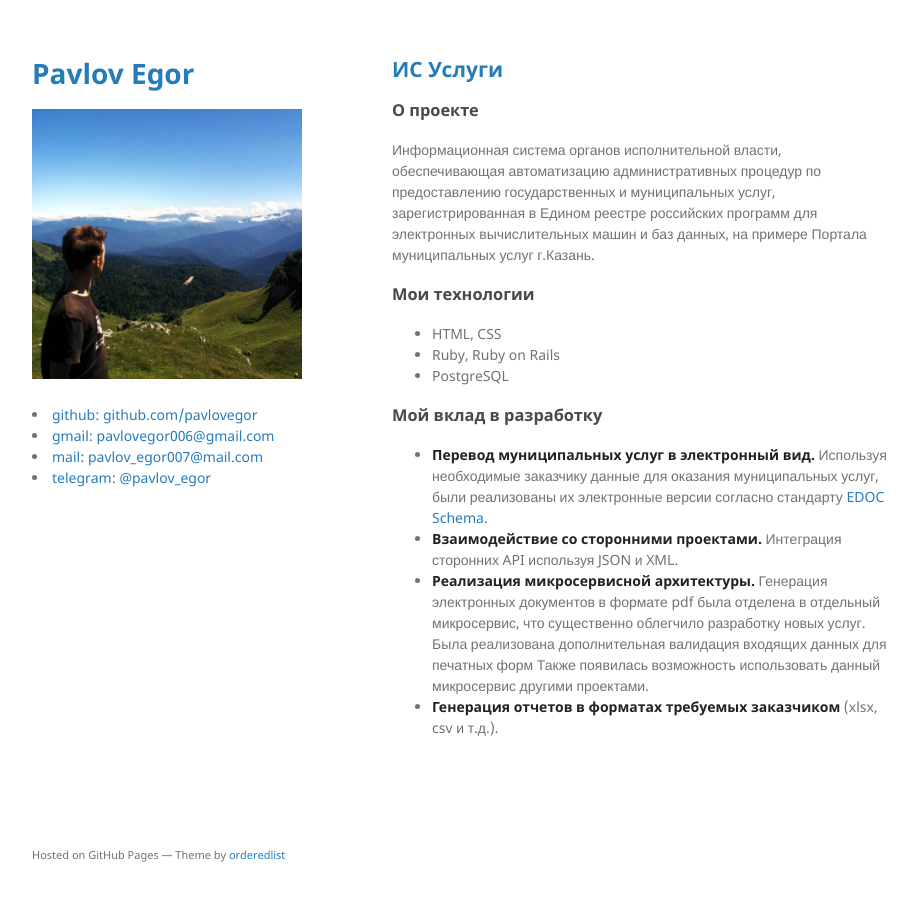
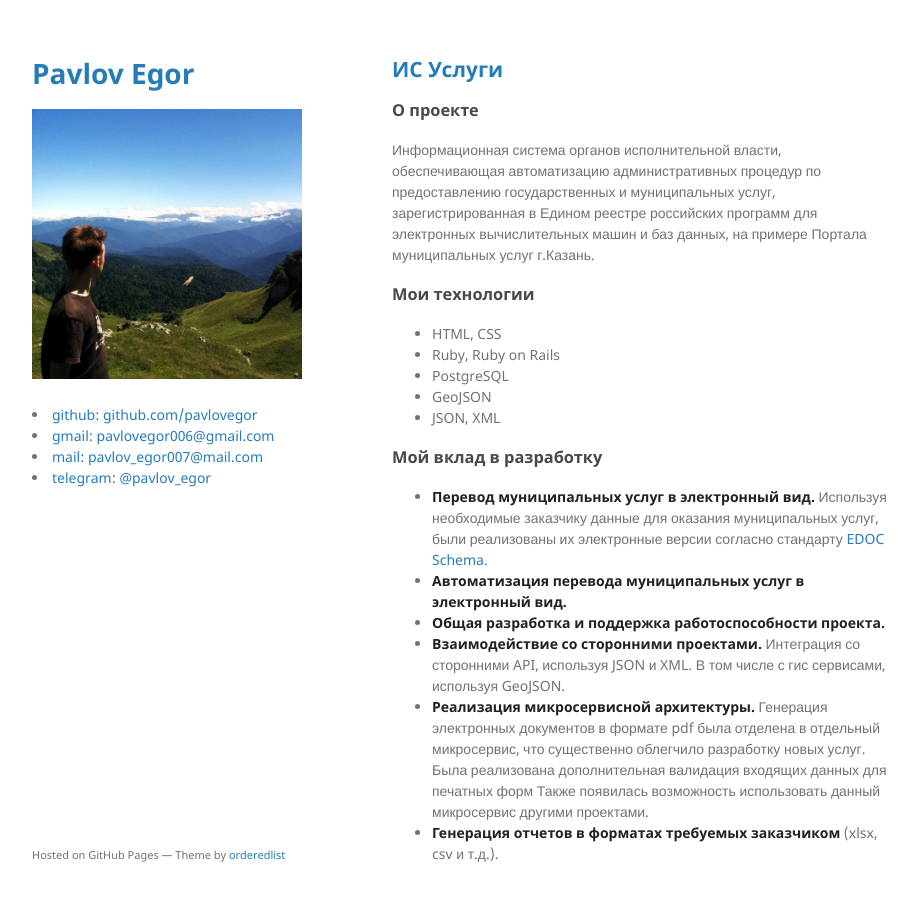
Before and after one commit to egorpavlovs/pavlovegor.github.io, a Jekyll site: the page built from pages/uslugi_kzn.md, in a window 1280 px wide and 934 px high. Shown: the top 901 px of the window, without its empty margins (178-1095 px from the left). Built offline with Jekyll 4.4.1, drawn with Linux system fonts in a browser that asks for light colours.

Commit message:
Update information

```diff
--- a/pages/uslugi_kzn.md
+++ b/pages/uslugi_kzn.md
@@ -10,12 +10,16 @@ layout: default
 - HTML, CSS
 - Ruby, Ruby on Rails
 - PostgreSQL
+- GeoJSON
+- JSON, XML
 
 ### Мой вклад в разработку
 - **Перевод муниципальных услуг в электронный вид.**
   Используя необходимые заказчику данные для оказания муниципальных услуг, были реализованы их электронные версии согласно стандарту [EDOC Schema](http://edoc-schema.kzn.ru/){:target="_blank"}.
+- **Автоматизация перевода муниципальных услуг в электронный вид.**
+- **Общая разработка и поддержка работоспособности проекта.**
 - **Взаимодействие со сторонними проектами.**
-  Интеграция сторонних API используя JSON и XML.
+  Интеграция со сторонними API, используя JSON и XML. В том числе с гис сервисами, используя GeoJSON.
 - **Реализация микросервисной архитектуры.**
   Генерация электронных документов в формате pdf была отделена в отдельный микросервис, что существенно облегчило разработку новых услуг. Была реализована дополнительная валидация входящих данных для печатных форм Также появилась возможность использовать данный микросервис другими проектами.
 - **Генерация отчетов в форматах требуемых заказчиком** (xlsx, csv и т.д.).
```
Also changed, not shown: index.md (+4 -1 lines), pages/flowers_kzn.md (+1 -1 lines).
